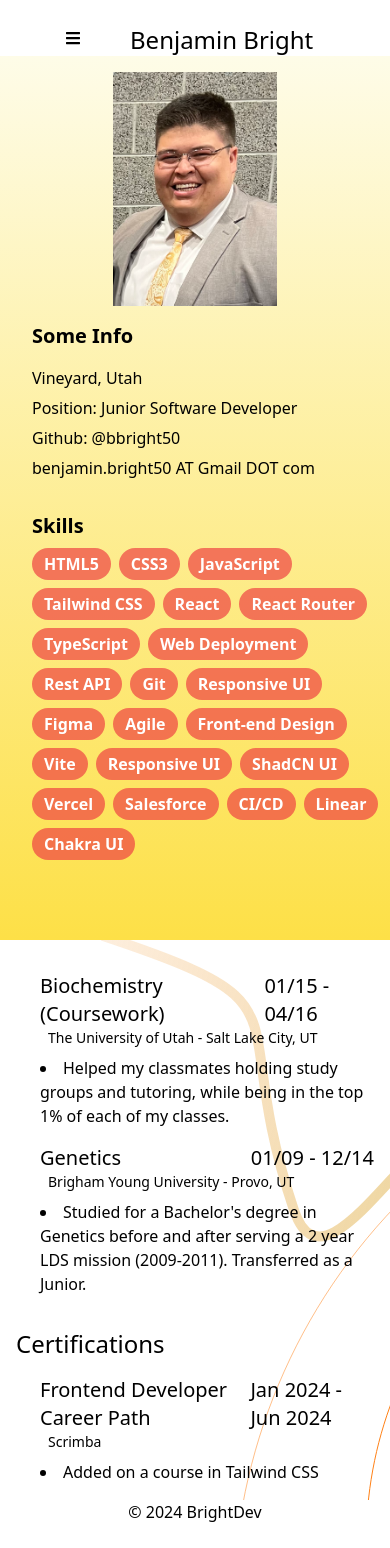
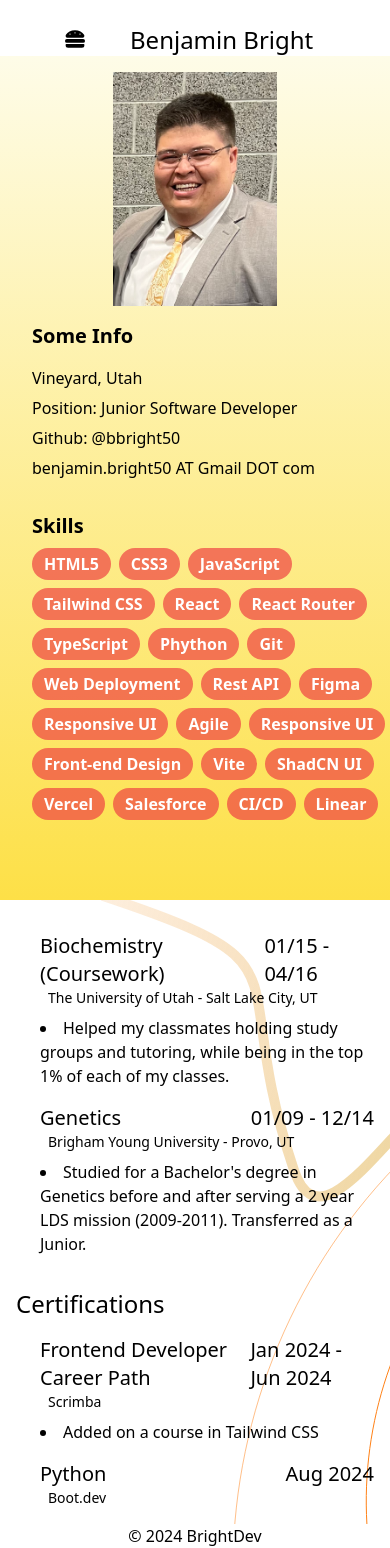
Before and after one commit to bbright50/personal-site, a React (Vite) app: page /education in a window 390 px wide. Before the commit the page ends 1524 px from the top, so only its background shows below. Built offline with nearby package versions, Linux system fonts and the light colour scheme.

Commit message:
Added Python, fixed BG and spelling errors

```diff
--- a/src/components/MenuHamburger.tsx
+++ b/src/components/MenuHamburger.tsx
@@ -1,20 +1,20 @@
 "use client";
 import { Link, NavLink } from "react-router-dom";
 import { Drawer } from "vaul";
-import { FaBars } from "react-icons/fa";
 import { FaLinkedin } from "react-icons/fa";
 import { FaHome } from "react-icons/fa";
 import { IoSchoolSharp } from "react-icons/io5";
 import { MdWork } from "react-icons/md";
 import { FaFileCode } from "react-icons/fa";
 import { FaIdCard } from "react-icons/fa";
+import { FaHamburger } from "react-icons/fa";
 
 export default function MenuHamburger() {
   return (
     <Drawer.Root direction="left">
       <Drawer.Trigger asChild>
         <button>
-          <FaBars />
+          <FaHamburger className="text-xl mt-1" />
         </button>
       </Drawer.Trigger>
       <Drawer.Portal>
--- a/src/components/SidePane.tsx
+++ b/src/components/SidePane.tsx
@@ -40,29 +40,29 @@ export default function SidePane() {
                 React Router
               </p>
               <p className="bg-red-500/70 px-3 py-1 rounded-2xl">TypeScript</p>
+              <p className="bg-red-500/70 px-3 py-1 rounded-2xl">Phython</p>
+              <p className="bg-red-500/70 px-3 py-1 rounded-2xl">Git</p>
               <p className="bg-red-500/70 px-3 py-1 rounded-2xl">
                 Web Deployment
               </p>
               <p className="bg-red-500/70 px-3 py-1 rounded-2xl">Rest API</p>
-              <p className="bg-red-500/70 px-3 py-1 rounded-2xl">Git</p>
+              <p className="bg-red-500/70 px-3 py-1 rounded-2xl">Figma</p>
               <p className="bg-red-500/70 px-3 py-1 rounded-2xl">
                 Responsive UI
               </p>
-              <p className="bg-red-500/70 px-3 py-1 rounded-2xl">Figma</p>
               <p className="bg-red-500/70 px-3 py-1 rounded-2xl">Agile</p>
+              <p className="bg-red-500/70 px-3 py-1 rounded-2xl">
+                Responsive UI
+              </p>
               <p className="bg-red-500/70 px-3 py-1 rounded-2xl">
                 Front-end Design
               </p>
               <p className="bg-red-500/70 px-3 py-1 rounded-2xl">Vite</p>
-              <p className="bg-red-500/70 px-3 py-1 rounded-2xl">
-                Responsive UI
-              </p>
               <p className="bg-red-500/70 px-3 py-1 rounded-2xl">ShadCN UI</p>
               <p className="bg-red-500/70 px-3 py-1 rounded-2xl">Vercel</p>
               <p className="bg-red-500/70 px-3 py-1 rounded-2xl">Salesforce</p>
               <p className="bg-red-500/70 px-3 py-1 rounded-2xl">CI/CD</p>
               <p className="bg-red-500/70 px-3 py-1 rounded-2xl">Linear</p>
-              <p className="bg-red-500/70 px-3 py-1 rounded-2xl">Chakra UI</p>
             </div>
           </div>
         </div>
--- a/src/pages/AboutMe.tsx
+++ b/src/pages/AboutMe.tsx
@@ -1,6 +1,6 @@
 export default function AboutMe() {
   return (
-    <div className="flex flex-col items-center bg-[url('src/assets/white-w-yellow-bg.svg')] w-full text-2xl pt-10 md:pt-20">
+    <div className="flex flex-col items-center bg-[url('./assets/white-w-yellow-bg.svg')] w-full text-2xl pt-10 md:pt-20">
       <h1 className="font-bold text-4xl">About Me</h1>
       <h1 className="font-bold text-4xl">Personal</h1>
       <p className="italic text-lg m-10">
--- a/src/pages/Coding.tsx
+++ b/src/pages/Coding.tsx
@@ -2,7 +2,7 @@ import RepoCard from "@/components/RepoCard";
 
 const repoArray = [
   {
-    name: "My Website",
+    name: "My Personal Website",
     link: "https://github.com/bbright50/personal-site",
     desc: "My personal website to help get to know me better than a resume ever could.",
     key: 0,
@@ -14,7 +14,7 @@ const repoArray = [
     key: 1,
   },
   {
-    name: "Beginner Scorboard App",
+    name: "Beginner Scoreboard App",
     link: "https://github.com/bbright50/scoreboard",
     desc: "One of my first projects I worked on to learn the basics of Javascript.",
     key: 2,
@@ -36,7 +36,7 @@ interface ChildProps {
 
 const Coding: React.FC<ChildProps> = () => {
   return (
-    <div className="bg-[url('src/assets/white-w-yellow-bg.svg')] w-full text-center max-md:mt-8">
+    <div className="bg-[url('./assets/white-w-yellow-bg.svg')] w-full text-center max-md:mt-8">
       <h1 className="text-center text-3xl mb-6">Portfolio</h1>
       <a
         href="https://www.successr.ai"
--- a/src/pages/Education.tsx
+++ b/src/pages/Education.tsx
@@ -1,6 +1,6 @@
 export default function Education() {
   return (
-    <div className="bg-[url('src/assets/white-w-yellow-bg.svg')] w-full p-4 md:p-8">
+    <div className="bg-[url('./assets/white-w-yellow-bg.svg')] w-full p-4 md:p-8">
       <div className="flex justify-between">
         <h2 className="text-xl ml-6 mt-4">Biochemistry (Coursework)</h2>
         <h2 className="text-xl hidden lg:block mt-4">Jan 2015 – Apr 2016</h2>
@@ -37,6 +37,11 @@ export default function Education() {
       <ul className="list-disc list-inside ml-6 mt-2">
         <li>Added on a course in Tailwind CSS</li>
       </ul>
+      <div className="flex justify-between">
+        <h2 className="text-xl ml-6 mt-4">Python</h2>
+        <h2 className="text-xl mt-4">Aug 2024</h2>
+      </div>
+      <h3 className="text-sm ml-8">Boot.dev</h3>
     </div>
   );
 }
--- a/src/pages/EmploymentHistory.tsx
+++ b/src/pages/EmploymentHistory.tsx
@@ -1,6 +1,6 @@
 export default function EmploymentHistory() {
   return (
-    <div className="flex flex-col bg-[url('src/assets/white-w-yellow-bg.svg')] w-full text-2xl p-4 md:p-8">
+    <div className="flex flex-col bg-[url('./assets/white-w-yellow-bg.svg')] w-full text-2xl p-4 md:p-8">
       <div className="text-center">Employment History</div>
       <div>
         <div className="flex justify-between">
--- a/src/pages/Home.tsx
+++ b/src/pages/Home.tsx
@@ -1,6 +1,6 @@
 export default function Home() {
   return (
-    <div className="flex flex-col bg-[url('src/assets/white-w-yellow-bg.svg')] w-full text-center text-2xl pt-20">
+    <div className="flex flex-col bg-[url('./assets/white-w-yellow-bg.svg')] w-full text-center text-2xl pt-20">
       <h1 className="text-4xl">In Short:</h1>
       <h1 className="text-4xl">I</h1>
       <ul>
```
